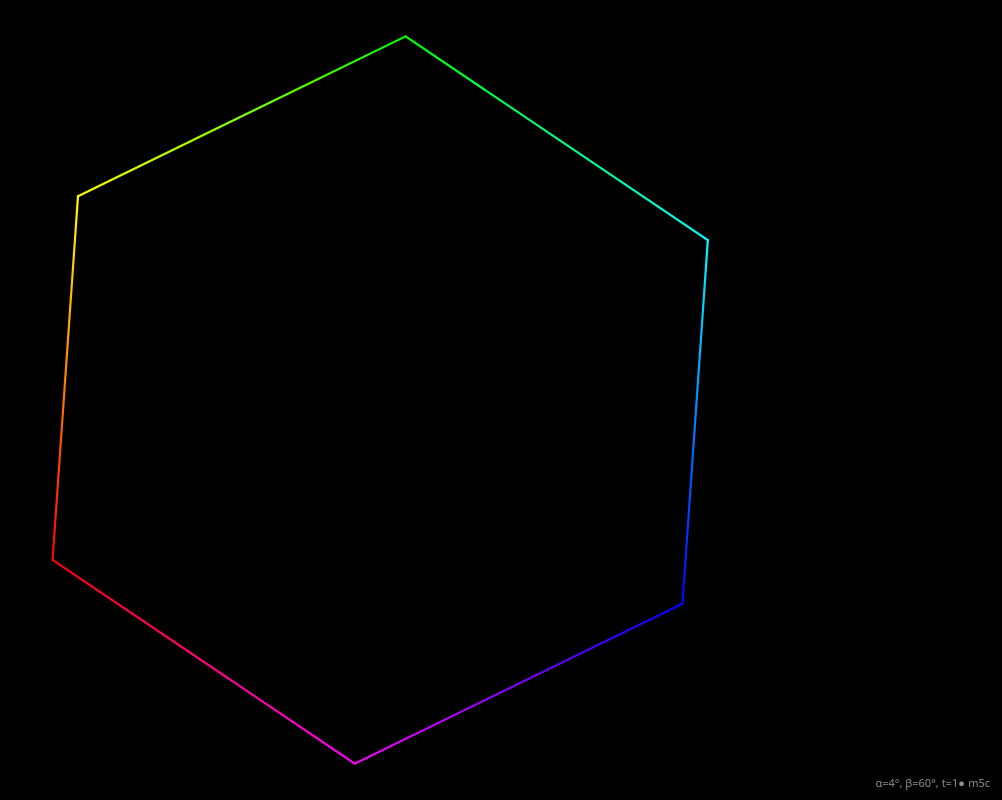
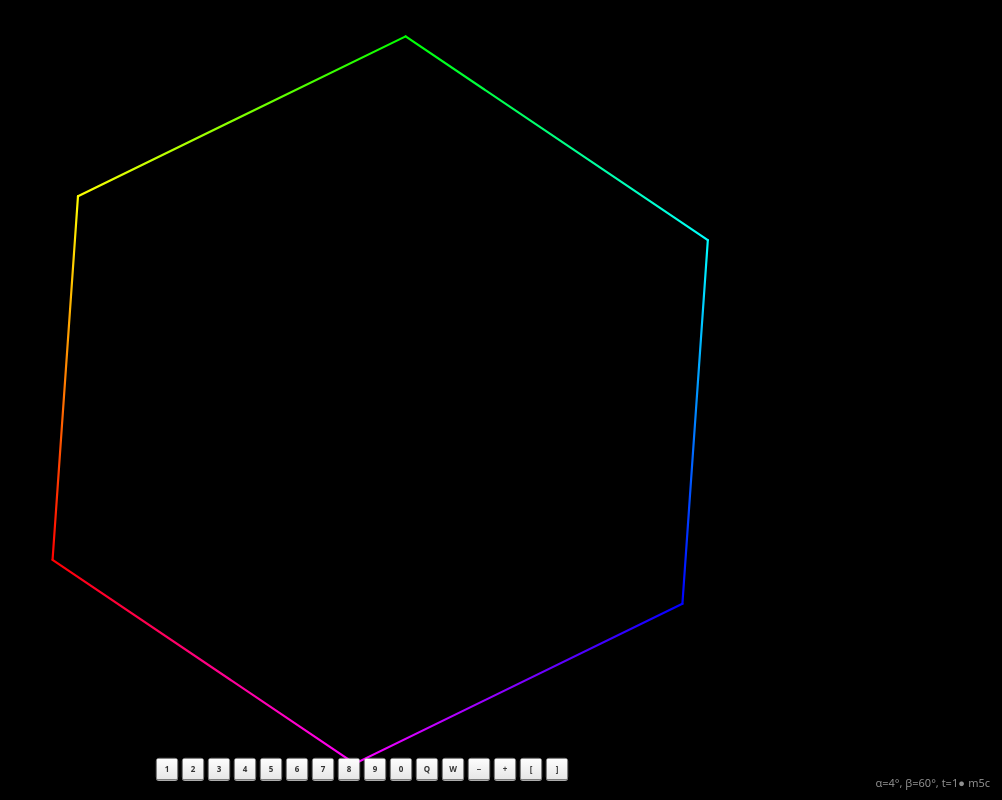
Before and after one commit to m5c/SpirolateralCurves, a website: page docs/index.html in a window 1280 px wide. Shown: the whole page, without its empty margins (278-1280 px from the left). Drawn offline with Linux system fonts and the light colour scheme.

Commit message:
added virtual buttons for ios version

```diff
--- a/docs/bundle.js
+++ b/docs/bundle.js
@@ -419,6 +419,12 @@ var require_webui = __commonJS({
         render();
       }
     });
+    document.querySelectorAll(".virtual-keys button").forEach((btn) => {
+      btn.addEventListener("click", () => {
+        const key = String(btn.getAttribute("data-key"));
+        document.dispatchEvent(new KeyboardEvent("keydown", { key }));
+      });
+    });
   }
 });
 export default require_webui();
--- a/docs/index.html
+++ b/docs/index.html
@@ -62,9 +62,94 @@
                 font: inherit; /* same font family, size, weight */
                 text-decoration: none; /* remove underline */
             }
+
+            /* The rest is for the virtual keyboard*/
+            .virtual-keys {
+                position: fixed;
+                bottom: 1rem;
+                left: 50%;
+                transform: translateX(-50%);
+                display: grid;
+                grid-template-columns: repeat(auto-fit, minmax(44px, 1fr));
+                gap: 0.5rem;
+                z-index: 9999;
+                padding: 0.5rem;
+            }
+
+            .virtual-keys button {
+                font-family: system-ui, -apple-system, BlinkMacSystemFont, "Segoe UI", "Helvetica Neue", Arial,
+                    sans-serif;
+                font-size: 1rem;
+                font-weight: 600;
+
+                width: 44px;
+                height: 44px;
+
+                border-radius: 6px;
+                border: 1px solid #bbb;
+                background: linear-gradient(#fdfdfd, #e6e6e6);
+
+                box-shadow: 0 2px 0 #aaa, 0 3px 5px rgba(0, 0, 0, 0.25);
+
+                color: #333;
+                cursor: pointer;
+
+                touch-action: manipulation;
+            }
+
+            .virtual-keys button:active {
+                transform: translateY(2px);
+                box-shadow: 0 1px 0 #aaa, 0 1px 2px rgba(0, 0, 0, 0.3);
+            }
+
+            .virtual-keys {
+                pointer-events: none;
+            }
+
+            .virtual-keys button {
+                pointer-events: auto;
+            }
+
+            .virtual-keys {
+                grid-auto-flow: column;
+                transform: translateX(-50%) scale(0.5);
+                transform-origin: bottom center;
+            }
+
+            @media (hover: hover) {
+                .virtual-keys {
+                    display: none;
+                }
+            }
+
+            .virtual-keys button {
+                -webkit-tap-highlight-color: transparent;
+            }
         </style>
     </head>
     <body>
+        <div class="virtual-keys">
+            <button data-key="1">1</button>
+            <button data-key="2">2</button>
+            <button data-key="3">3</button>
+            <button data-key="4">4</button>
+            <button data-key="5">5</button>
+            <button data-key="6">6</button>
+            <button data-key="7">7</button>
+            <button data-key="8">8</button>
+            <button data-key="9">9</button>
+            <button data-key="0">0</button>
+
+            <button data-key="q">Q</button>
+            <button data-key="w">W</button>
+
+            <button data-key="-">−</button>
+            <button data-key="=">+</button>
+
+            <button data-key="[">[</button>
+            <button data-key="]">]</button>
+        </div>
+
         <!-- INLINE SVG - content is dynamically created-->
         <svg id="curve"></svg>
 
```
Also changed, not shown: src/webui.ts (+8 -0 lines).
